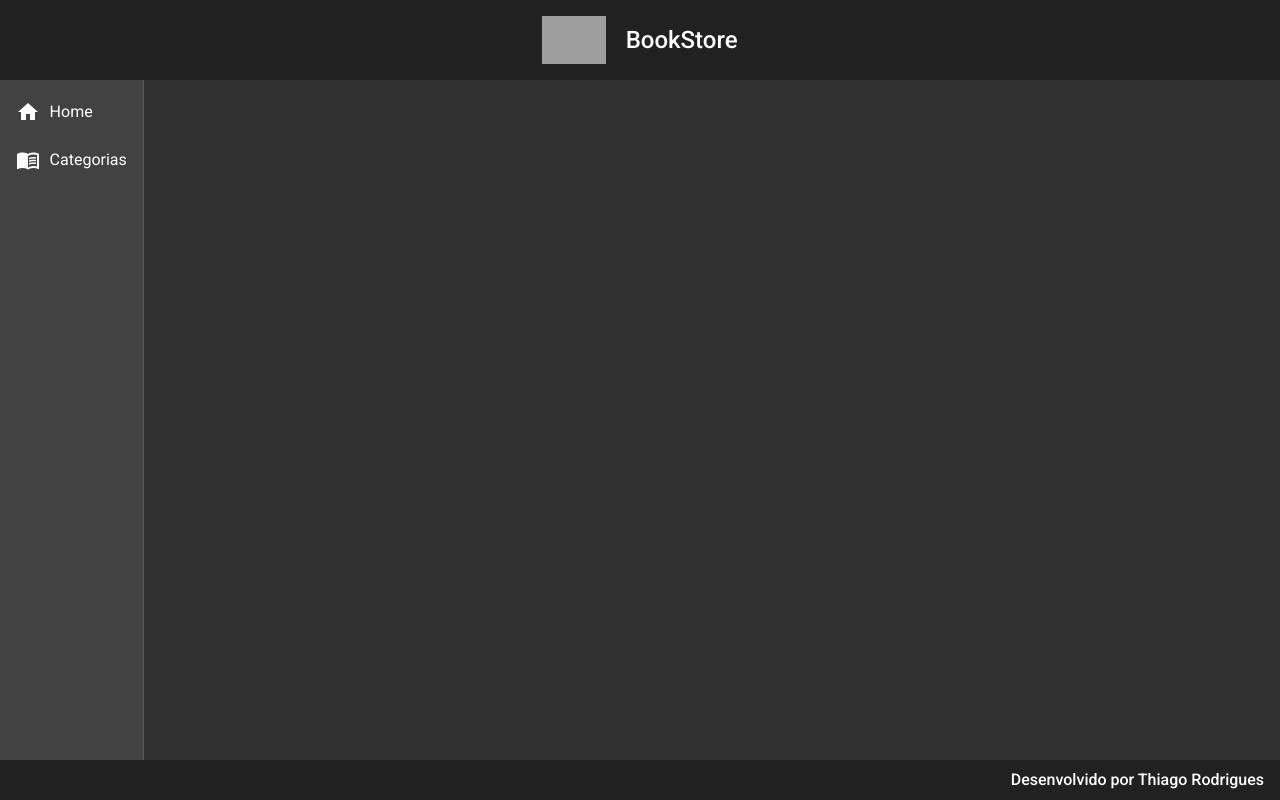
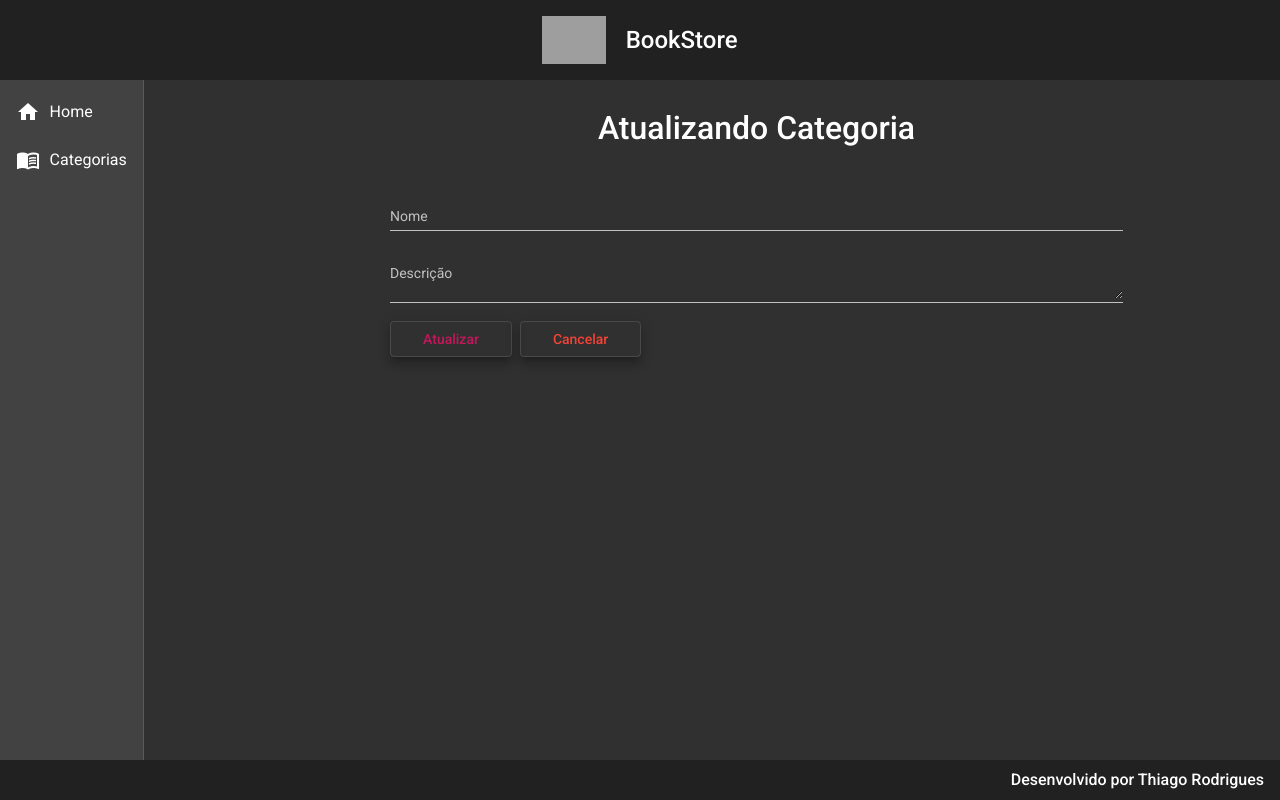
Before and after one commit to thi-rodrigues/bookstore-front, an Angular app: page /categorias/update/1 in a window 1280 px wide. Before the commit this address led to /. Built offline with nearby package versions, Linux system fonts and the light colour scheme; no server answers; grey boxes are pictures that could not be loaded.

Commit message:
Categoria UPDATE implementado

```diff
--- a/src/app/app-routing.module.ts
+++ b/src/app/app-routing.module.ts
@@ -3,6 +3,7 @@
 import { CategoriaCreateComponent } from "./components/views/categoria/create/categoria-create.component";
 import { CategoriaDeleteComponent } from "./components/views/categoria/delete/categoria-delete.component";
 import { CategoriaReadComponent } from "./components/views/categoria/read/categoria-read.component";
+import { CategoriaUpdateComponent } from "./components/views/categoria/update/categoria-update.component";
 
 import { HomeComponent } from "./components/views/home/home.component";
 
@@ -23,6 +24,10 @@
     path: "categorias/delete/:id",
     component: CategoriaDeleteComponent,
   },
+  {
+    path: "categorias/update/:id",
+    component: CategoriaUpdateComponent,
+  },
 ];
 
 @NgModule({
--- a/src/app/app.module.ts
+++ b/src/app/app.module.ts
@@ -18,6 +18,7 @@
 import { CategoriaReadComponent } from "./components/views/categoria/read/categoria-read.component";
 import { CategoriaCreateComponent } from "./components/views/categoria/create/categoria-create.component";
 import { CategoriaDeleteComponent } from "./components/views/categoria/delete/categoria-delete.component";
+import { CategoriaUpdateComponent } from './components/views/categoria/update/categoria-update.component';
 import { MatTableModule } from "@angular/material/table";
 import { MatButtonModule } from "@angular/material/button";
 import { FormsModule } from "@angular/forms";
@@ -34,6 +35,7 @@
     CategoriaReadComponent,
     CategoriaCreateComponent,
     CategoriaDeleteComponent,
+    CategoriaUpdateComponent,
   ],
   imports: [
     BrowserModule,
--- a/src/app/components/views/categoria/categoria.service.ts
+++ b/src/app/components/views/categoria/categoria.service.ts
@@ -29,6 +29,10 @@
     return this.http.delete<void>(`${this.baseUrl}/${id}`);
   }
 
+  update(categoria: Categoria): Observable<void> {
+    return this.http.put<void>(`${this.baseUrl}/${categoria.id}`, categoria);
+  }
+
   messagem(str: string): void {
     this._snack.open(`${str}`, "OK", {
       horizontalPosition: "end",
--- a/src/app/components/views/categoria/read/categoria-read.component.html
+++ b/src/app/components/views/categoria/read/categoria-read.component.html
@@ -46,7 +46,7 @@
       <ng-container matColumnDef="acoes">
         <th class="mat-header" mat-header-cell *matHeaderCellDef>AÇÕES</th>
         <td mat-cell *matCellDef="let row">
-          <a class="edit" href="#">
+          <a class="edit" routerLink="update/{{ row.id }}">
             <i class="material-icons">edit</i>
           </a>
           <a class="delete" routerLink="delete/{{ row.id }}">
--- /dev/null
+++ b/src/app/components/views/categoria/update/categoria-update.component.css
@@ -0,0 +1,26 @@
+form {
+  text-align: center;
+  width: 70%;
+  margin: 2rem auto 0 auto;
+}
+
+h1 {
+  font-size: 2rem;
+  font-weight: 500;
+  margin-bottom: 3rem;
+}
+
+.form {
+  width: 100%;
+}
+
+.buttons {
+  width: 100%;
+  text-align: start;
+}
+
+button {
+  margin-right: 0.5rem;
+  padding-right: 2rem;
+  padding-left: 2rem;
+}
--- /dev/null
+++ b/src/app/components/views/categoria/update/categoria-update.component.html
@@ -0,0 +1,18 @@
+<form>
+    <h1>Atualizando Categoria</h1>
+
+    <mat-form-field class="form">
+        <mat-label>Nome</mat-label>
+        <input [(ngModel)]="categoria.nome" matInput type="text" name="nome" placeholder="Ex: Computação">
+    </mat-form-field>
+
+    <mat-form-field class="form">
+        <mat-label>Descrição</mat-label>
+        <textarea [(ngModel)]="categoria.descricao" matInput type="text" name="descricao" placeholder="Ex: Livros de Computação"></textarea>
+    </mat-form-field>
+
+    <div class="buttons">
+        <button (click)="update()" class="mat-elevation-z8 content-table" mat-stroked-button color="primary">Atualizar</button>
+        <button (click)="cancel()" class="mat-elevation-z8 content-table" mat-stroked-button color="warn">Cancelar</button>
+    </div>
+</form>
--- /dev/null
+++ b/src/app/components/views/categoria/update/categoria-update.component.ts
@@ -0,0 +1,54 @@
+import { Component, OnInit } from "@angular/core";
+import { ActivatedRoute, Router, RouterLink } from "@angular/router";
+import { CategoriaService } from "../categoria.service";
+import { Categoria } from "./../categoria.model";
+
+@Component({
+  selector: "app-categoria-update",
+  templateUrl: "./categoria-update.component.html",
+  styleUrls: ["./categoria-update.component.css"],
+})
+export class CategoriaUpdateComponent implements OnInit {
+  categoria: Categoria = {
+    id: "",
+    nome: "",
+    descricao: "",
+  };
+
+  constructor(
+    private service: CategoriaService,
+    private route: ActivatedRoute,
+    private router: Router
+  ) {}
+
+  ngOnInit(): void {
+    this.categoria.id = this.route.snapshot.paramMap.get("id")!;
+    this.findById();
+  }
+
+  findById(): void {
+    this.service.findById(this.categoria.id!).subscribe((resposta) => {
+      this.categoria.nome = resposta.nome;
+      this.categoria.descricao = resposta.descricao;
+    });
+  }
+
+  update(): void {
+    this.service.update(this.categoria).subscribe(
+      (resposta) => {
+        this.router.navigate(["categorias"]);
+        this.service.messagem("Categoria atualizada com sucesso!");
+      },
+      (erro) => {
+        console.log(erro)
+        for(let i = 0; i < erro.error.errors.length; i++){
+          this.service.messagem(erro.error.errors[i].message);
+        }
+      }
+    );
+  }
+
+  cancel(): void {
+    this.router.navigate(["categorias"]);
+  }
+}
```
Also changed, not shown: src/app/App.component.html (line endings or trailing spaces).
